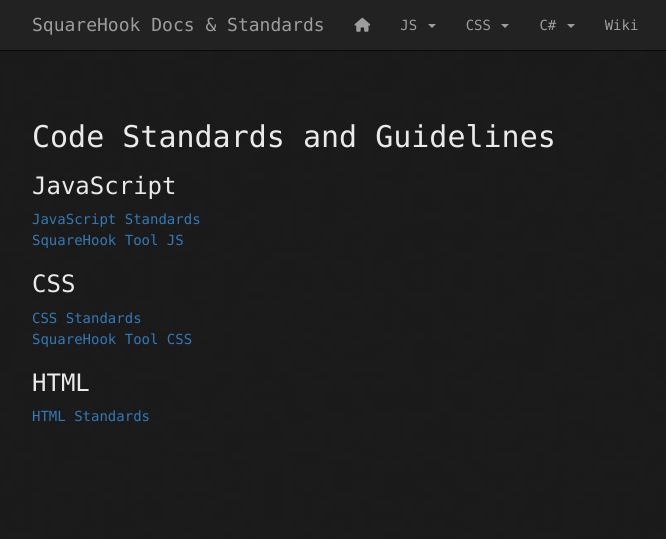
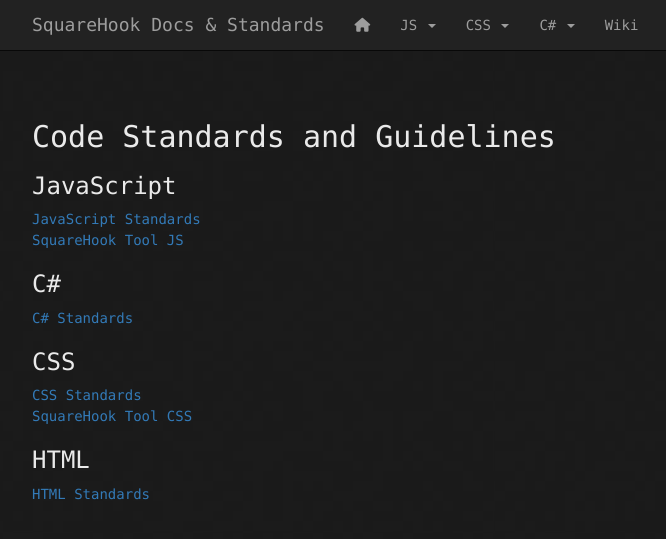
Before and after one commit to SquareHook/SquareHook.github.io, a Jekyll site: the page built from index.html, in a window 1280 px wide. Shown: the top 539 px of the page, without its empty margins (38-704 px from the left). Built offline with Jekyll 4.4.1, drawn with Linux system fonts in a browser that asks for light colours; nearby versions of some CDN libraries.

Commit message:
Update index.html

```diff
--- a/index.html
+++ b/index.html
@@ -5,11 +5,16 @@
 
 <h2> Code Standards and Guidelines </h2>
 
-<h3>JavaScript </h3>
+<h3> JavaScript </h3>
 <p>
   <a href="/standards/js">JavaScript Standards</a>
   <br>
   <a href="/standards/sh-js"> SquareHook Tool JS</a>
+</p>
+
+<h3> C# </h3>
+<p>
+  <a href="/standards/csharp"> C# Standards </a>
 </p>
 
 <h3> CSS </h3>
```
